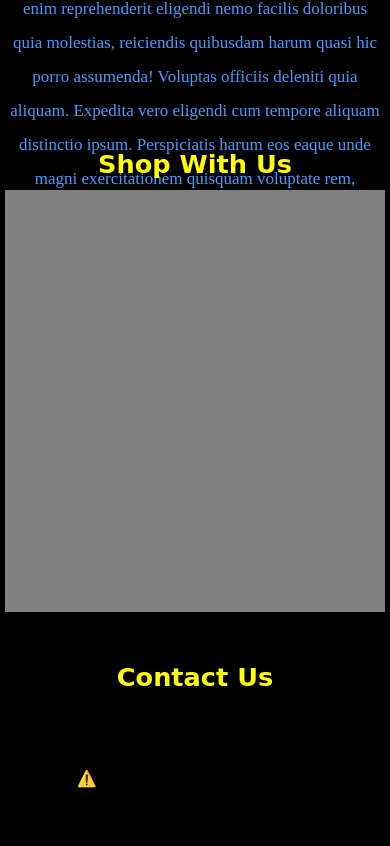
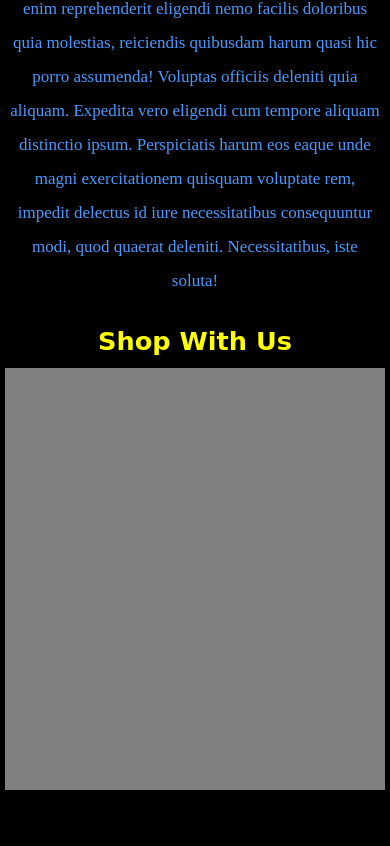
Before and after one commit to dvynshgpt1/GymVym, a plain HTML site: page index.html in a window 390 px wide. Shown: the part 2398-3244 px from the top of the page. Drawn offline with nearby package versions, Linux system fonts and the light colour scheme; no server answers.

Commit message:
responsiveness added

```diff
--- a/phone.css
+++ b/phone.css
@@ -83,8 +83,9 @@
         position: relative;
     }
     #shop{
-        top: 6vh;
+        top: 27vh;
         position: relative;
+        height: 100vh;
     }
     #contact{
         height: 58vh;
```
